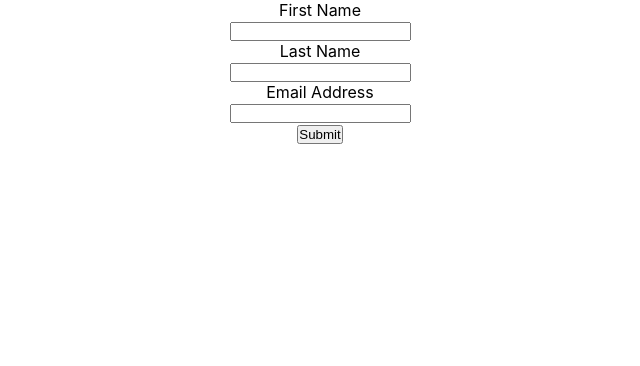
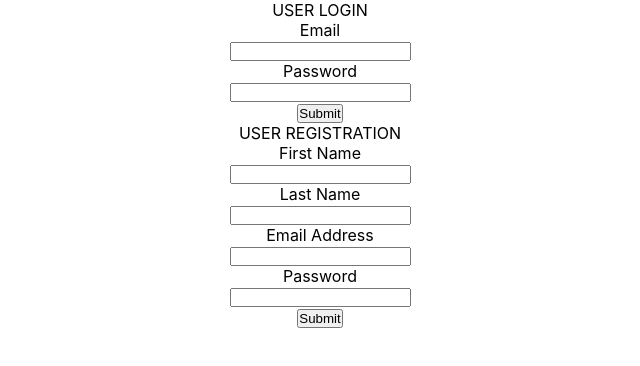
Before and after one commit to smshabab/experiment-project, a React (Create React App) app: page / in a window 1280 px wide. Shown: the top 366 px of the page, without its empty margins (320-960 px from the left). Built offline with nearby package versions, Linux system fonts and the light colour scheme.

Commit message:
10-04-21

```diff
--- a/src/App.js
+++ b/src/App.js
@@ -5,6 +5,7 @@ import UserRegistration from './components/userRegistration/UserRegistration';
 function App() {
   return (
     <div className="App">
+      <UserLogin/>
       <UserRegistration/>
     </div>
   );
--- a/src/components/userLogin/userLogin.css
+++ b/src/components/userLogin/userLogin.css
@@ -3,5 +3,5 @@
     margin: 0;
 }
 .containerDiv {
-    background-color: black;
+
 }
--- a/src/components/userLogin/userLogin.js
+++ b/src/components/userLogin/userLogin.js
@@ -20,6 +20,13 @@ const userLogin = () => {
                     ) {
                         errors.email = 'Invalid email address';
                     }
+
+                    if (!values.password) {
+                        errors.password = 'Required';
+                    } else if (values.password.length > 20) {
+                        errors.password = 'Must be 20 characters or less';
+                    }
+
                     return errors;
                 }}
                 onSubmit={(values, { setSubmitting }) => {
@@ -42,6 +49,9 @@ const userLogin = () => {
                 <form onSubmit={handleSubmit}>
                     <Row>
                         <Col lg={4}>
+                            <label htmlFor="email">Email</label>
+                        </Col>
+                        <Col lg={4}>
                             <input
                                 type="email"
                                 name="email"
@@ -49,9 +59,17 @@ const userLogin = () => {
                                 onBlur={handleBlur}
                                 value={values.email}
                             />
+                        </Col>
+                        <Col lg={4}>
                             {errors.email && touched.email && errors.email}
                         </Col>
+
+                    </Row>
+                    <Row>
                         <Col lg={4}>
+                            <label htmlFor="passeord">Password</label>
+                        </Col>
+                        <Col>
                             <input
                                 type="password"
                                 name="password"
@@ -59,6 +77,8 @@ const userLogin = () => {
                                 onBlur={handleBlur}
                                 value={values.password}
                             />
+                        </Col>
+                        <Col>
                             {errors.password && touched.password && errors.password}
                         </Col>
                     </Row>
--- a/src/components/userRegistration/UserRegistration.js
+++ b/src/components/userRegistration/UserRegistration.js
@@ -4,6 +4,7 @@ import { Container, Row, Col } from 'react-bootstrap';
 
 
 const validate = values => {
+
     const errors = {};
     if (!values.firstName) {
         errors.firstName = 'Required';
@@ -23,6 +24,12 @@ const validate = values => {
         errors.email = 'Invalid email address';
     }
 
+    if (!values.password) {
+        errors.password = 'Required';
+    } else if (values.password.length > 20) {
+        errors.password = 'Must be 20 characters or less';
+    }
+
     return errors;
 };
 
@@ -33,6 +40,7 @@ const validate = values => {
         firstName: '',
         lastName: '',
         email: '',
+        password: '',
         },
         validate,
         onSubmit: values => {
@@ -43,10 +51,15 @@ const validate = values => {
     <Container>
         <form onSubmit={formik.handleSubmit}>
             <Row>
-                <Col lg={2}>
+                <Col>
+                    USER REGISTRATION
+                </Col>
+            </Row>
+            <Row>
+                <Col>
                     <label htmlFor="firstName">First Name</label>
                 </Col>
-                <Col lg={4}>
+                <Col>
                     <input
                         id="firstName"
                         name="firstName"
@@ -54,6 +67,8 @@ const validate = values => {
                         onChange={formik.handleChange}
                         value={formik.values.firstName}
                     />
+                </Col>
+                <Col>
                     {formik.errors.firstName ? <div>{formik.errors.firstName}</div> : null}
                 </Col>
             </Row>
@@ -69,6 +84,8 @@ const validate = values => {
                         onChange={formik.handleChange}
                         value={formik.values.lastName}
                     />
+                </Col>
+                <Col>
                     {formik.errors.lastName ? <div>{formik.errors.lastName}</div> : null}
                 </Col>
             </Row>
@@ -84,10 +101,32 @@ const validate = values => {
                         onChange={formik.handleChange}
                         value={formik.values.email}
                     />
+                </Col>
+                <Col>
                     {formik.errors.email ? <div>{formik.errors.email}</div> : null}
                 </Col>
             </Row>
             <Row>
+                <Col>
+                    <label htmlFor="password">Password</label>
+                </Col>
+                <Col>
+                    <input
+                        id="password"
+                        name="password"
+                        type="password"
+                        onChange={formik.handleChange}
+                        value={formik.values.password}
+                    />
+                </Col>
+                <Col>
+                    {formik.errors.password ? <div>{formik.errors.password}</div> : null}
+                </Col>
+            </Row>
+            <Row>
+                <Col>
+
+                </Col>
                 <Col>
 
                 </Col>
```
Lines whose indentation alone changed are shown as unchanged.
